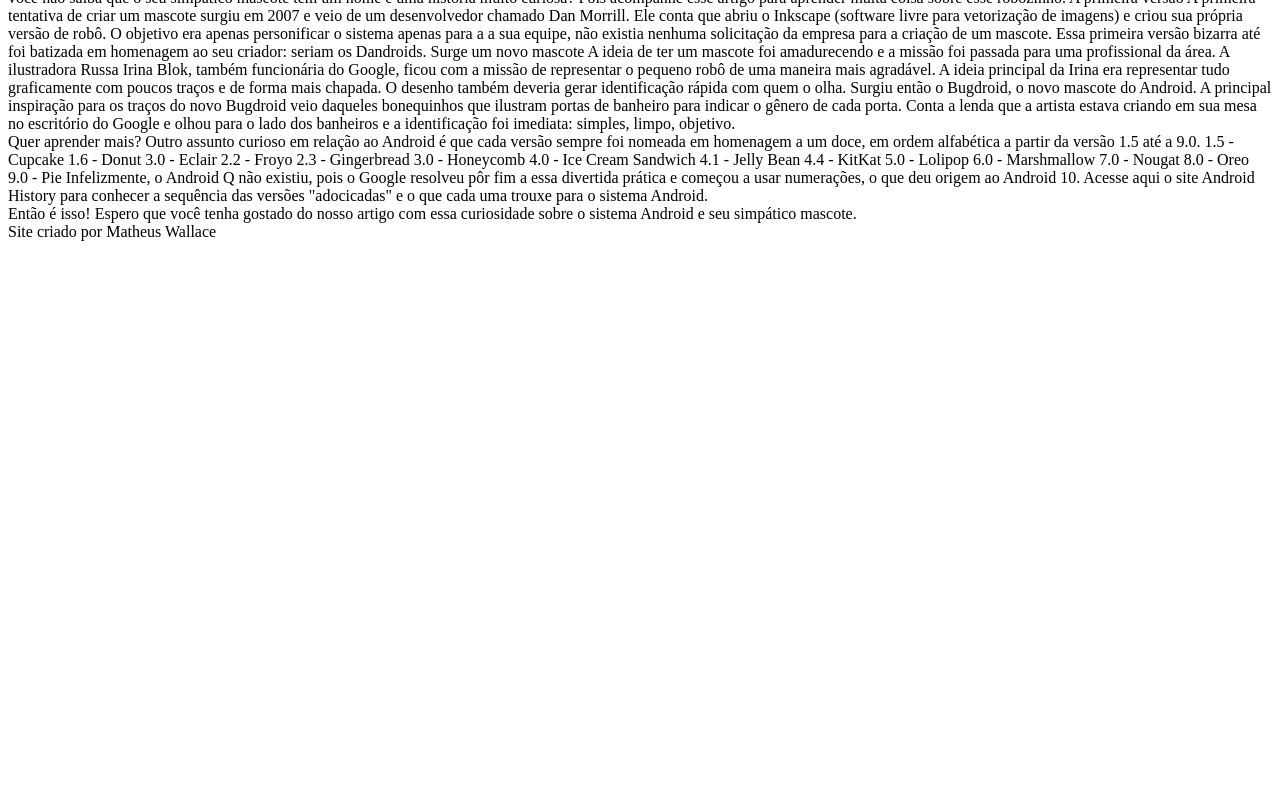
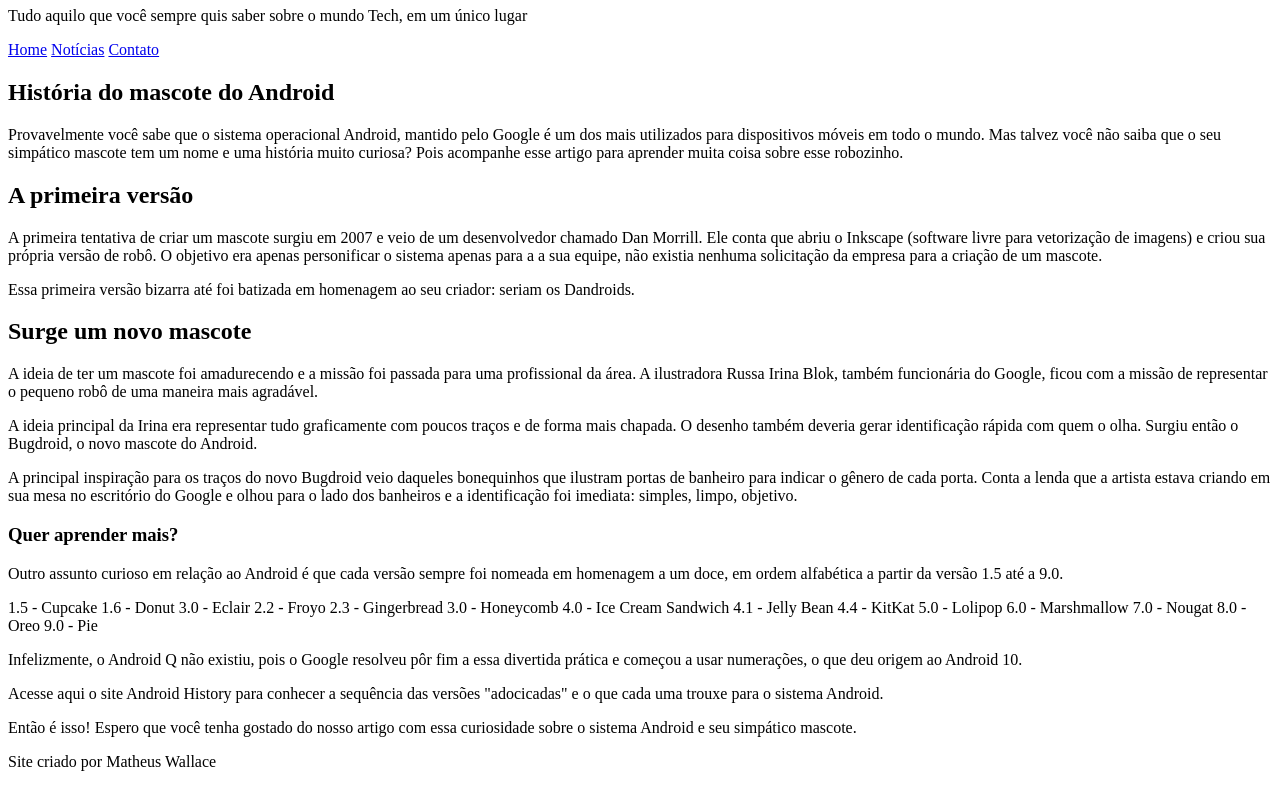
Before and after one commit to mWallacee/Html-e-CSS, a plain HTML site: page Desafios 2/Desafio10/android.html in a window 1280 px wide. Shown: the part 73-860 px from the top of the page. Before the commit the page ends 800 px from the top, so only its background shows below. Drawn offline with Linux system fonts and the light colour scheme.

Commit message:
Configurei semanticamente

```diff
--- a/Desafios 2/Desafio10/android.html
+++ b/Desafios 2/Desafio10/android.html
@@ -7,9 +7,9 @@
 </head>
 <body>
     <header>
-        CURIOSIDADES DE TECNOLOGIA
+        <h1>CURIOSIDADES DE TECNOLOGIA</h1>
 
-        Tudo aquilo que você sempre quis saber sobre o mundo Tech, em um único lugar
+        <p>Tudo aquilo que você sempre quis saber sobre o mundo Tech, em um único lugar</p>
     </header>
     <nav>
         <a href="#">Home</a>
@@ -18,37 +18,37 @@
     </nav>
     <main>
         <article>
-            História do mascote do Android
+            <h2>História do mascote do Android</h2>
 
-            Provavelmente você sabe que o sistema operacional Android, mantido pelo Google é um dos mais utilizados para dispositivos móveis em todo o mundo. Mas talvez você não saiba que o seu simpático mascote tem um nome e uma história muito curiosa? Pois acompanhe esse artigo para aprender muita coisa sobre esse robozinho.
+            <p>Provavelmente você sabe que o sistema operacional Android, mantido pelo Google é um dos mais utilizados para dispositivos móveis em todo o mundo. Mas talvez você não saiba que o seu simpático mascote tem um nome e uma história muito curiosa? Pois acompanhe esse artigo para aprender muita coisa sobre esse robozinho.</p>
 
-            A primeira versão
+            <h2>A primeira versão</h2>
 
-            A primeira tentativa de criar um mascote surgiu em 2007 e veio de um desenvolvedor chamado Dan Morrill. Ele conta que abriu o Inkscape (software livre para vetorização de imagens) e criou sua própria versão de robô. O objetivo era apenas personificar o sistema apenas para a a sua equipe, não existia nenhuma solicitação da empresa para a criação de um mascote.
+            <p>A primeira tentativa de criar um mascote surgiu em 2007 e veio de um desenvolvedor chamado Dan Morrill. Ele conta que abriu o Inkscape (software livre para vetorização de imagens) e criou sua própria versão de robô. O objetivo era apenas personificar o sistema apenas para a a sua equipe, não existia nenhuma solicitação da empresa para a criação de um mascote.</p>
 
             <!-- Foto Robos -->
 
-            Essa primeira versão bizarra até foi batizada em homenagem ao seu criador: seriam os Dandroids.
+            <p>Essa primeira versão bizarra até foi batizada em homenagem ao seu criador: seriam os Dandroids.</p>
 
-            Surge um novo mascote
+            <h2>Surge um novo mascote</h2>
 
-            A ideia de ter um mascote foi amadurecendo e a missão foi passada para uma profissional da área. A ilustradora Russa Irina Blok, também funcionária do Google, ficou com a missão de representar o pequeno robô de uma maneira mais agradável.
+            <p>A ideia de ter um mascote foi amadurecendo e a missão foi passada para uma profissional da área. A ilustradora Russa Irina Blok, também funcionária do Google, ficou com a missão de representar o pequeno robô de uma maneira mais agradável.</p>
 
             <!-- Foto Irina Blok -->
 
-            A ideia principal da Irina era representar tudo graficamente com poucos traços e de forma mais chapada. O desenho também deveria gerar identificação rápida com quem o olha. Surgiu então o Bugdroid, o novo mascote do Android.
+            <p>A ideia principal da Irina era representar tudo graficamente com poucos traços e de forma mais chapada. O desenho também deveria gerar identificação rápida com quem o olha. Surgiu então o Bugdroid, o novo mascote do Android.</p>
 
             <!-- Foto Android -->
 
-            A principal inspiração para os traços do novo Bugdroid veio daqueles bonequinhos que ilustram portas de banheiro para indicar o gênero de cada porta. Conta a lenda que a artista estava criando em sua mesa no escritório do Google e olhou para o lado dos banheiros e a identificação foi imediata: simples, limpo, objetivo.
+            <p>A principal inspiração para os traços do novo Bugdroid veio daqueles bonequinhos que ilustram portas de banheiro para indicar o gênero de cada porta. Conta a lenda que a artista estava criando em sua mesa no escritório do Google e olhou para o lado dos banheiros e a identificação foi imediata: simples, limpo, objetivo.</p>
 
             <!-- Área do Vídeo -->
 
         </article>
         <aside>
-            Quer aprender mais?
+            <h3>Quer aprender mais?</h3>
 
-            Outro assunto curioso em relação ao Android é que cada versão sempre foi nomeada em homenagem a um doce, em ordem alfabética a partir da versão 1.5 até a 9.0.
+            <p>Outro assunto curioso em relação ao Android é que cada versão sempre foi nomeada em homenagem a um doce, em ordem alfabética a partir da versão 1.5 até a 9.0.</p>
 
             1.5 - Cupcake
             1.6 - Donut
@@ -65,17 +65,17 @@
             8.0 - Oreo
             9.0 - Pie
 
-            Infelizmente, o Android Q não existiu, pois o Google resolveu pôr fim a essa divertida prática e começou a usar numerações, o que deu origem ao Android 10.
+            <p>Infelizmente, o Android Q não existiu, pois o Google resolveu pôr fim a essa divertida prática e começou a usar numerações, o que deu origem ao Android 10.</p>
 
-            Acesse aqui o site Android History para conhecer a sequência das versões "adocicadas" e o que cada uma trouxe para o sistema Android.
+            <p>Acesse aqui o site Android History para conhecer a sequência das versões "adocicadas" e o que cada uma trouxe para o sistema Android.</p>
 
         </aside>
 
-        Então é isso! Espero que você tenha gostado do nosso artigo com essa curiosidade sobre o sistema Android e seu simpático mascote.
+        <p>Então é isso! Espero que você tenha gostado do nosso artigo com essa curiosidade sobre o sistema Android e seu simpático mascote.</p>
 
     </main>
     <footer>
-        Site criado por Matheus Wallace
+        <p>Site criado por Matheus Wallace</p>
     </footer>
 </body>
 </html>
```
